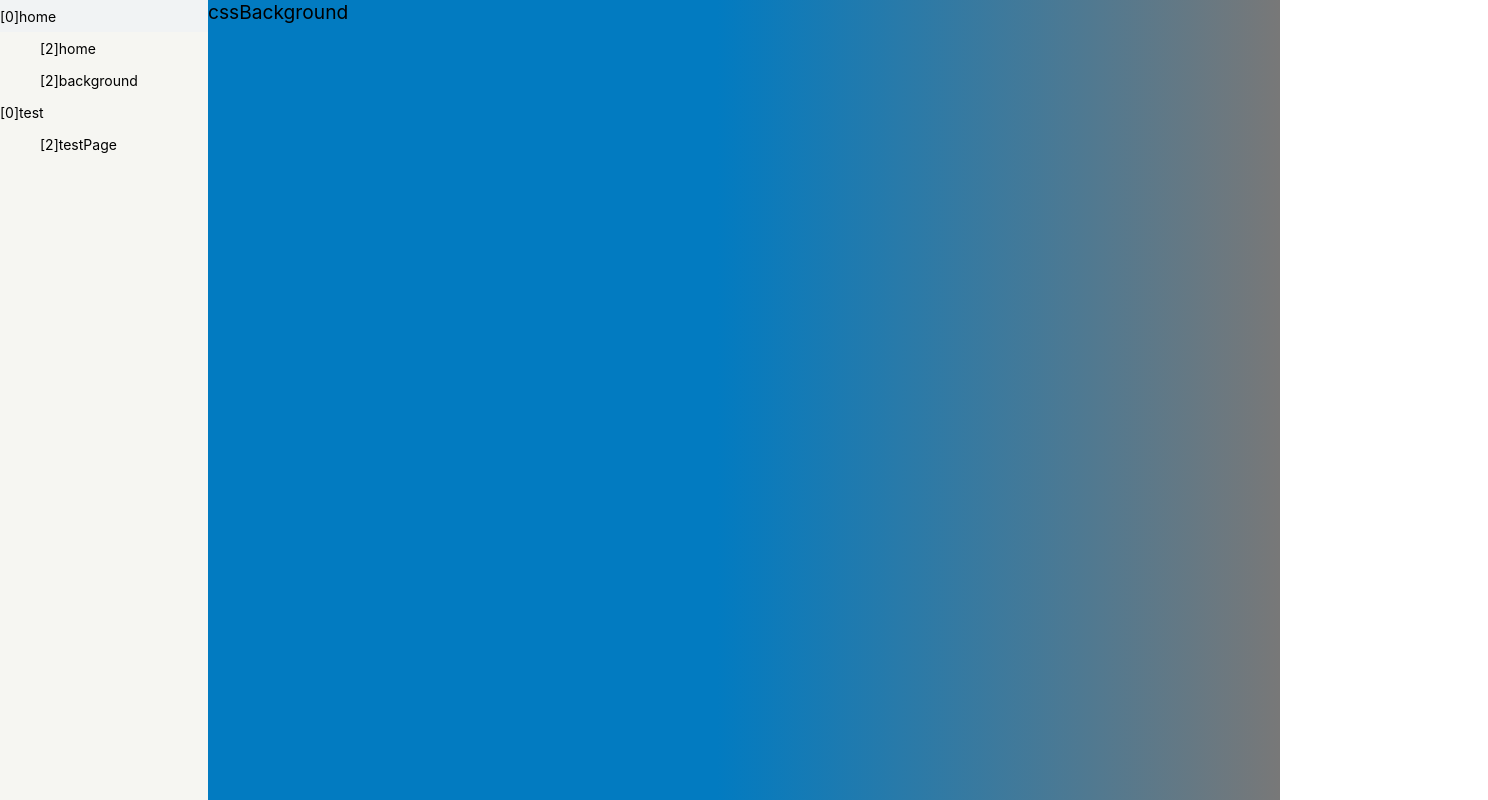
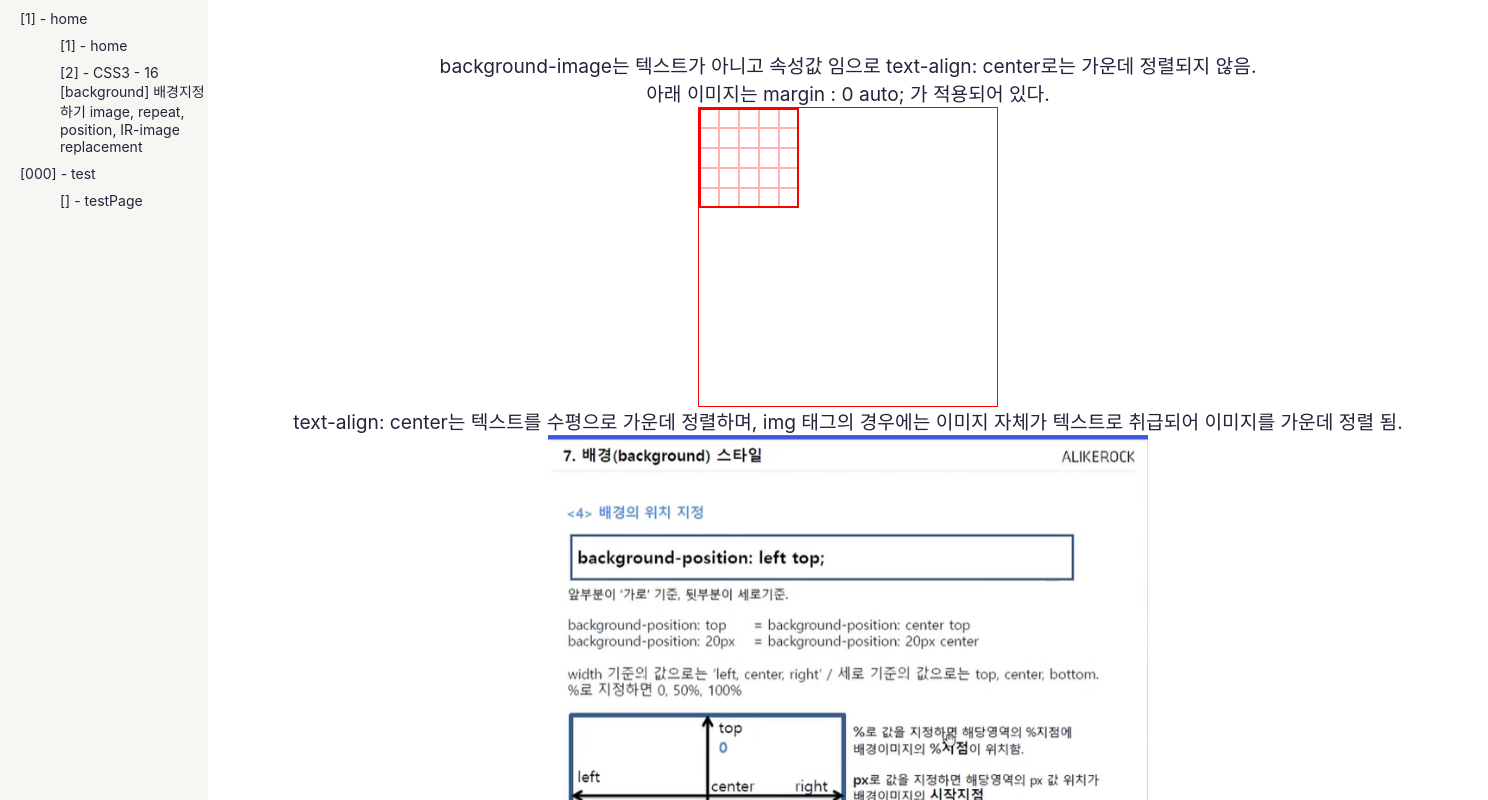
Before and after one commit to lhjwork/jin-css-blog, a React (Create React App) app: page /background in a window 1280 px wide. Shown: the top 800 px of the page, 1488 px wide, since content can reach past the window. Built offline with nearby package versions, Linux system fonts and the light colour scheme.

Commit message:
background image, repeat, position, etc

```diff
--- a/src/Data/menuData.json
+++ b/src/Data/menuData.json
@@ -6,18 +6,21 @@
     "RootTitle": "home",
     "rootRouting": "/",
     "openValue": false,
+    "number": "1",
     "childrens": [
       {
         "navId": "css010001",
         "menuId": "home01",
         "menuTitle": "home",
-        "routing": "/"
+        "routing": "/",
+        "number": "1"
       },
       {
         "navId": "css0100016",
         "menuId": "background01",
-        "menuTitle": "background",
-        "routing": "/background"
+        "menuTitle": "CSS3 - 16 [background] 배경지정하기 image, repeat, position, IR-image replacement",
+        "routing": "/background",
+        "number": "2"
       }
     ]
   },
@@ -28,6 +31,7 @@
     "RootTitle": "test",
     "rootRouting": "/",
     "openValue": false,
+    "number": "000",
     "childrens": [
       {
         "navId": "test01002",
--- a/src/Router/RootRouter.jsx
+++ b/src/Router/RootRouter.jsx
@@ -4,8 +4,7 @@ import Home from "../pages/home/Home";
 import Root from "../pages/Root";
 import NotFound from "../pages/error/NotFound";
 import TestPage from "../pages/test/TestPage";
-import CssBackground from "../pages/background/CssBackground";
-
+import Background from "../pages/background/Background";
 export const router = createBrowserRouter([
   {
     path: "/",
@@ -14,7 +13,7 @@ export const router = createBrowserRouter([
     children: [
       { index: true, element: <Home /> },
       { path: "test", element: <TestPage /> },
-      { path: "background", element: <CssBackground /> },
+      { path: "background", element: <Background /> },
     ],
   },
 ]);
--- a/src/components/Navbar/DethItem.jsx
+++ b/src/components/Navbar/DethItem.jsx
@@ -4,7 +4,7 @@ const DethItem = ({ item, depth = 1 }) => {
   return (
     <SbLink to={item.routing}>
       <SbTitle depth={depth}>
-        [{depth}]{item.menuTitle}
+        [{item.number}] - {item.menuTitle}
       </SbTitle>
     </SbLink>
   );
--- a/src/components/Navbar/Sb.style.js
+++ b/src/components/Navbar/Sb.style.js
@@ -3,17 +3,16 @@ import { Link } from "react-router-dom";
 
 //사이드바 전체를 감싸는 div
 export const SbContainer = styled.div`
-  min-width: 13rem;
-  width: auto;
+  width: 13rem;
   height: auto;
   min-height: 100vh;
   font-size: 14px;
   background-color: #f6f6f2;
-  flex: 1;
-  /* padding-left: 20px;
+  /* flex: 1; */
+  padding-left: 20px;
   position: fixed;
   left: 0;
-  top: 0; */
+  top: 0;
 `;
 
 // SbItem에서 하위메뉴들을 묶어줄 div
@@ -26,7 +25,8 @@ export const SbTitle = styled.div`
   display: flex;
   align-items: center;
   padding-left: ${(props) => props.depth * 20 + "px"};
-  height: 32px;
+  padding-top: 10px;
+
   &:hover {
     background-color: #f1f3f4;
     cursor: pointer;
--- a/src/components/Navbar/Sbitem.jsx
+++ b/src/components/Navbar/Sbitem.jsx
@@ -6,7 +6,7 @@ const SbItem = ({ item, depth = 0 }) => {
   return (
     <div>
       <SbTitle depth={depth}>
-        [{depth}]{item.RootTitle}
+        [{item.number}] - {item.RootTitle}
       </SbTitle>
       <SbSub>
         {item.childrens.map((child) => {
--- a/src/components/commons/Common.style.js
+++ b/src/components/commons/Common.style.js
@@ -5,3 +5,12 @@ import { Link } from "react-router-dom";
 export const RootContainer = styled.div`
   display: flex;
 `;
+
+// 전 page의 위치를 조정하기 위한 Wrap
+export const ViewCetnterWrapper = styled.div`
+  text-align: center;
+  width: 100vw;
+  height: 100vh;
+  padding: 50px 0;
+  margin-left: 13rem;
+`;
--- a/src/index.css
+++ b/src/index.css
@@ -36,12 +36,13 @@ body {
   align-items: center;
   font-size: 1.2rem;
   accent-color: var(--color-accent);
-  background: rgba(2, 123, 196, 1);
+  color: var(--color-text);
+  /* background: rgba(2, 123, 196, 1);
   background: linear-gradient(
     90deg,
     rgba(2, 123, 193, 1) 56%,
     rgba(120, 120, 120, 1) 100%
-  );
+  ); */
 }
 
 ul {
--- /dev/null
+++ b/src/pages/background/Background.jsx
@@ -0,0 +1,23 @@
+import React from "react";
+import styles from "./background.module.css";
+import backgroundPositionExplain from "./img/background_style.png";
+import { ViewCetnterWrapper } from "../../components/commons/Common.style";
+const Background = () => {
+  return (
+    <ViewCetnterWrapper>
+      <div className={styles.bar}>
+        background-image는 텍스트가 아니고 속성값 임으로 text-align: center로는
+        가운데 정렬되지 않음. <br />
+        아래 이미지는 margin : 0 auto; 가 적용되어 있다.
+      </div>
+      <div className={styles.bg}></div>
+      <div>
+        text-align: center는 텍스트를 수평으로 가운데 정렬하며, img 태그의
+        경우에는 이미지 자체가 텍스트로 취급되어 이미지를 가운데 정렬 됨.
+      </div>
+      <img src={backgroundPositionExplain} className={styles.bg2} />
+    </ViewCetnterWrapper>
+  );
+};
+
+export default Background;
--- a/src/pages/background/CssBackground.jsx
+++ /dev/null
@@ -1,7 +0,0 @@
-import React from "react";
-
-const CssBackground = () => {
-  return <div>cssBackground</div>;
-};
-
-export default CssBackground;
--- /dev/null
+++ b/src/pages/background/background.module.css
@@ -0,0 +1,30 @@
+.body {
+  text-align: center;
+  width: 100vw;
+  height: 100vh;
+  padding: 50px 0;
+  margin-left: 13rem;
+}
+.bg {
+  width: 300px;
+  height: 300px;
+  background-image: url(img/bg.png);
+  /* background-repeat의 기본값 repeat, x축으로 반복 : repeat-x   -> 어떤 반복적인 그림을 사용하기 위해서 용량을 줄이기 위한 용도로 사용했음
+  css3에서 gradient가 만들어지기 전에 이미지를 gradient로 구현하기 할 때 많이 사용 되었다. */
+  /* background-repeat: repeat; */
+  background-repeat: no-repeat;
+  /*   background-position: left top이 기본 값 */
+  background-position: left top;
+  /*   background-position: 100% 100%; 오른쪽 하단 */
+  /*   background-position: 50px 50px; 왼쪽에서 50px 상단에서 50px */
+  border: 1px solid red;
+  margin: 0 auto;
+}
+
+.bar {
+  margin-top: 1px;
+}
+
+.bg2 {
+  width: 600px;
+}
```
Also changed, not shown: src/App.js (+2 -9 lines), src/pages/background/img/background_style.png (added), src/pages/background/img/bg.png (added).
